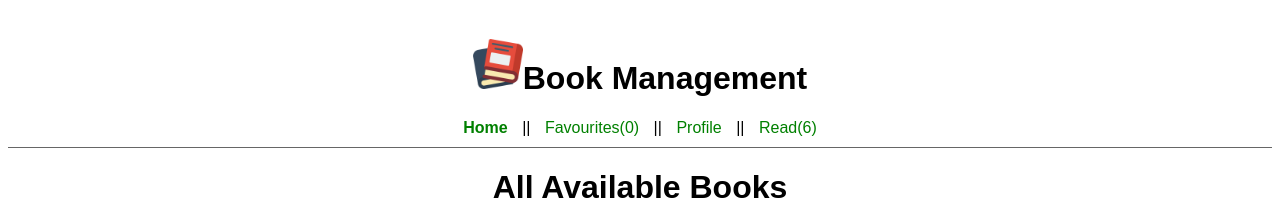
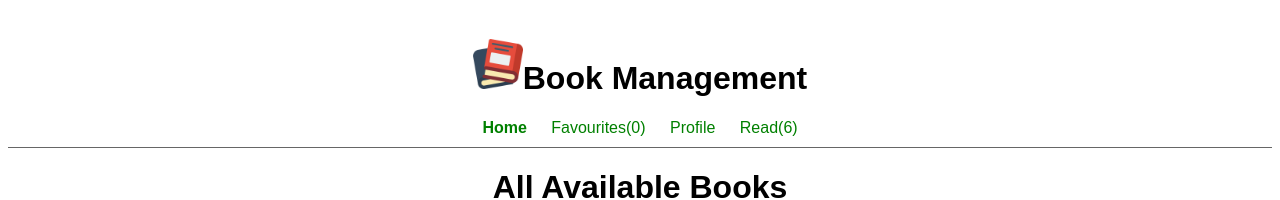
Before and after one commit to tehkum/Book-Management-Webapp, a React (Create React App) app: page / in a window 1280 px wide. Shown: the top 200 px of the page. Built offline with nearby package versions, Linux system fonts and the light colour scheme.

Commit message:
style fix1

```diff
--- a/src/components/Header.jsx
+++ b/src/components/Header.jsx
@@ -35,7 +35,7 @@ export default function Header() {
       >
         Home
       </NavLink>{" "}
-      ||
+
       <NavLink
         style={({ isActive }) =>
           isActive ? { fontWeight: "bolder" } : {}
@@ -46,7 +46,7 @@ export default function Header() {
         {" "}
         Favourites({fav})
       </NavLink>{" "}
-      ||
+
       <NavLink
         style={({ isActive }) =>
           isActive ? { fontWeight: "bolder"} : {}
@@ -57,7 +57,7 @@ export default function Header() {
         {" "}
         Profile
       </NavLink>{" "}
-      ||
+
       <NavLink
         style={({ isActive }) =>
           isActive ? { fontWeight: "bolder"} : {}
```
